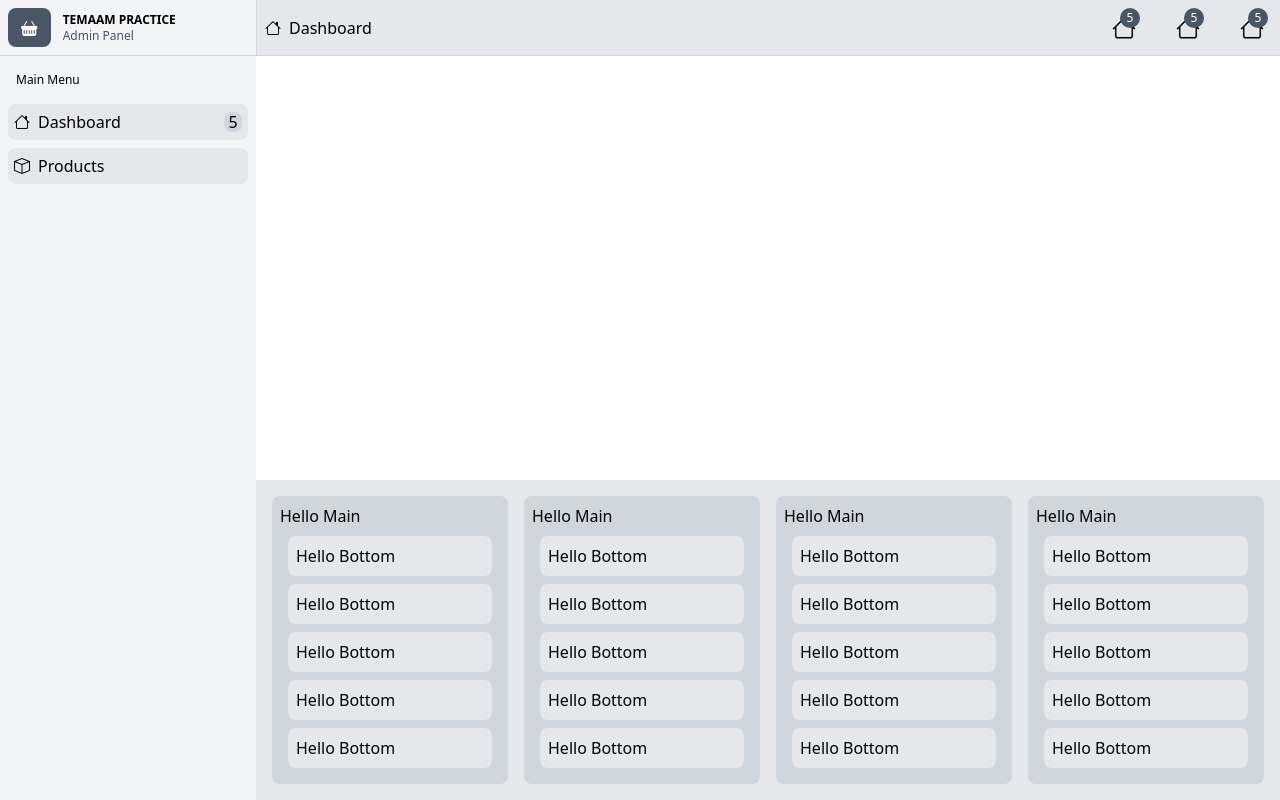
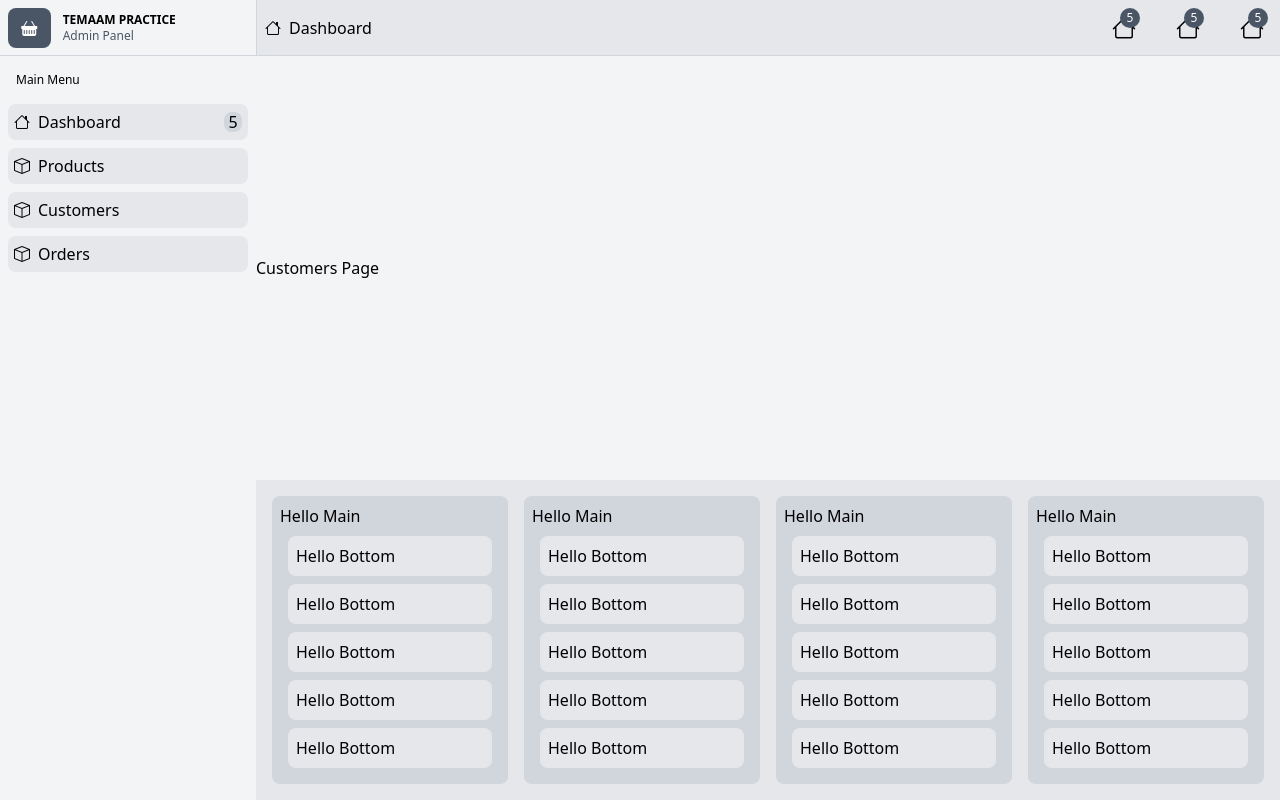
Before and after one commit to aliishaqsandho1/Temaam, a React (Vite) app: page /customers in a window 1280 px wide. Built offline with nearby package versions, Linux system fonts and the light colour scheme.

Commit message:
setup all header footer and routers

```diff
--- a/src/App.jsx
+++ b/src/App.jsx
@@ -1,4 +1,5 @@
 import { BrowserRouter as Router, Route, Routes } from "react-router-dom";
+import { useState } from "react";
 import "./App.css";
 import Header from "./components/global/header";
 import Sidebar from "./components/global/sidebar";
@@ -10,20 +11,22 @@ import Orders from "./components/pages/orders";
 import Customers from "./components/pages/customers";
 
 function App() {
+  const [collapsed, setCollapsed] = useState(false);
   return (
     <Router>
       <div className="flex flex-row">
-        <div className="flex-1 fixed h-screen overflow-y-auto bg-gray-100 w-[20%] z-1">
-          <Sidebar />
+        <div className={`flex-1 fixed h-screen overflow-y-auto bg-gray-100 z-11 ${collapsed ? 'w-[5%]' : 'w-[20%]'}`}>
+          <Sidebar collapsed={collapsed} setCollapsed={setCollapsed} />
         </div>
-        <div className="flex flex-col justify-between w-[80%] fixed h-screen overflow-y-auto ml-[20%]">
+        <div className={`flex flex-col justify-between ${collapsed ? 'w-[95.3%]' : 'w-[80%]'} fixed h-screen overflow-y-auto bg-gray-100 ${collapsed ? 'ml-[5%]' : 'ml-[20%]'}`}>
           <Header />
           <Routes>
             <Route path="/" element={<MainContent/>}/>
             <Route path="/dashboard" element={<Dashboard/>}/>
             <Route path="/products" element={<Products/>}/>
+             <Route path="/orders" element={<Orders />} />
+            <Route path="/customers" element={<Customers />} />
           </Routes>
-
           <Footer />
         </div>
       </div>
--- a/src/components/global/sidebar.jsx
+++ b/src/components/global/sidebar.jsx
@@ -1,32 +1,46 @@
 import { Link } from 'react-router-dom';
 
-function Sidebar() {
+function Sidebar({ collapsed, setCollapsed }) {
   return (
     <div className="flex flex-col justify-start h-screen bg-gray-100">
       <div className="flex border-b border-b-gray-300 h-14">
-        <div className="p-2 bg-gray-600 hover:bg-gray-800 w-1/6 flex items-center justify-center m-2 rounded-lg">
+        <div className="p-5 bg-gray-600 hover:bg-gray-800 w-1/6 flex items-center justify-center m-2 rounded-lg" onClick={() => setCollapsed(!collapsed)}>
           <i className="bi bi-basket-fill text-white cursor-pointer"></i>
         </div>
-        <div className="flex flex-col p-1 justify-center">
-          <div className="text-xs font-bold">TEMAAM PRACTICE</div>
-          <div className="text-xs text-gray-600">Admin Panel</div>
-        </div>
+        {!collapsed && (
+          <div className="flex flex-col p-1 justify-center">
+            <div className="text-xs font-bold">TEMAAM PRACTICE</div>
+            <div className="text-xs text-gray-600">Admin Panel</div>
+          </div>
+        )}
       </div>
 
       <div className="p-2 flex flex-col gap-2 overflow-auto">
-        <span className="text-xs m-2">Main Menu</span>
+        {!collapsed && <span className="text-xs m-2">Main Menu</span>}
         <ul className="flex gap-2 flex-col">
           <li className="flex justify-between p-1.5 items-center gap-2 text-sl font-medium bg-gray-200 rounded-lg hover:bg-gray-300 cursor-pointer">
-            <Link to="/dashboard" className="flex gap-2 w-full">
+            <Link to="/dashboard" className={`flex items-center ${collapsed ? 'justify-center' : 'justify-start'} gap-2 w-full`}>
               <span><i className="bi bi-house"></i></span>
-              <h5>Dashboard</h5>
+              {!collapsed && <h5>Dashboard</h5>}
             </Link>
-            <span className="bg-gray-300 rounded-lg text-sl p-1.6 h-5 w-5 flex items-center justify-center">5</span>
+            {!collapsed && <span className="bg-gray-300 rounded-lg text-sl p-1.6 h-5 w-5 flex items-center justify-center">5</span>}
+          </li>
+          <li className="flex items-center justify-center p-1.5 gap-2 text-sl font-medium bg-gray-200 rounded-lg hover:bg-gray-300 cursor-pointer">
+            <Link to="/products" className={`flex items-center ${collapsed ? 'justify-center' : 'justify-start'} gap-2 w-full`}>
+              <span><i className="bi bi-box"></i></span>
+              {!collapsed && <h5>Products</h5>}
+            </Link>
           </li>
           <li className="flex p-1.5 gap-2 text-sl font-medium bg-gray-200 rounded-lg hover:bg-gray-300 cursor-pointer">
-            <Link to="/products" className="flex gap-2 w-full">
+            <Link to="/customers" className={`flex items-center ${collapsed ? 'justify-center' : 'justify-start'} gap-2 w-full`}>
               <span><i className="bi bi-box"></i></span>
-              <h5>Products</h5>
+              {!collapsed && <h5>Customers</h5>}
+            </Link>
+          </li>
+          <li className="flex p-1.5 gap-2 text-sl font-medium bg-gray-200 rounded-lg hover:bg-gray-300 cursor-pointer">
+            <Link to="/orders" className={`flex items-center ${collapsed ? 'justify-center' : 'justify-start'} gap-2 w-full`}>
+              <span><i className="bi bi-box"></i></span>
+              {!collapsed && <h5>Orders</h5>}
             </Link>
           </li>
         </ul>
--- a/src/components/pages/Customers.jsx
+++ b/src/components/pages/Customers.jsx
@@ -2,7 +2,7 @@ function Customers() {
   return (
     <div className="customers-page">
       <h1>Customers Page</h1>
-      {/* Add your customers page content here */}
+
     </div>
   );
 }
```
